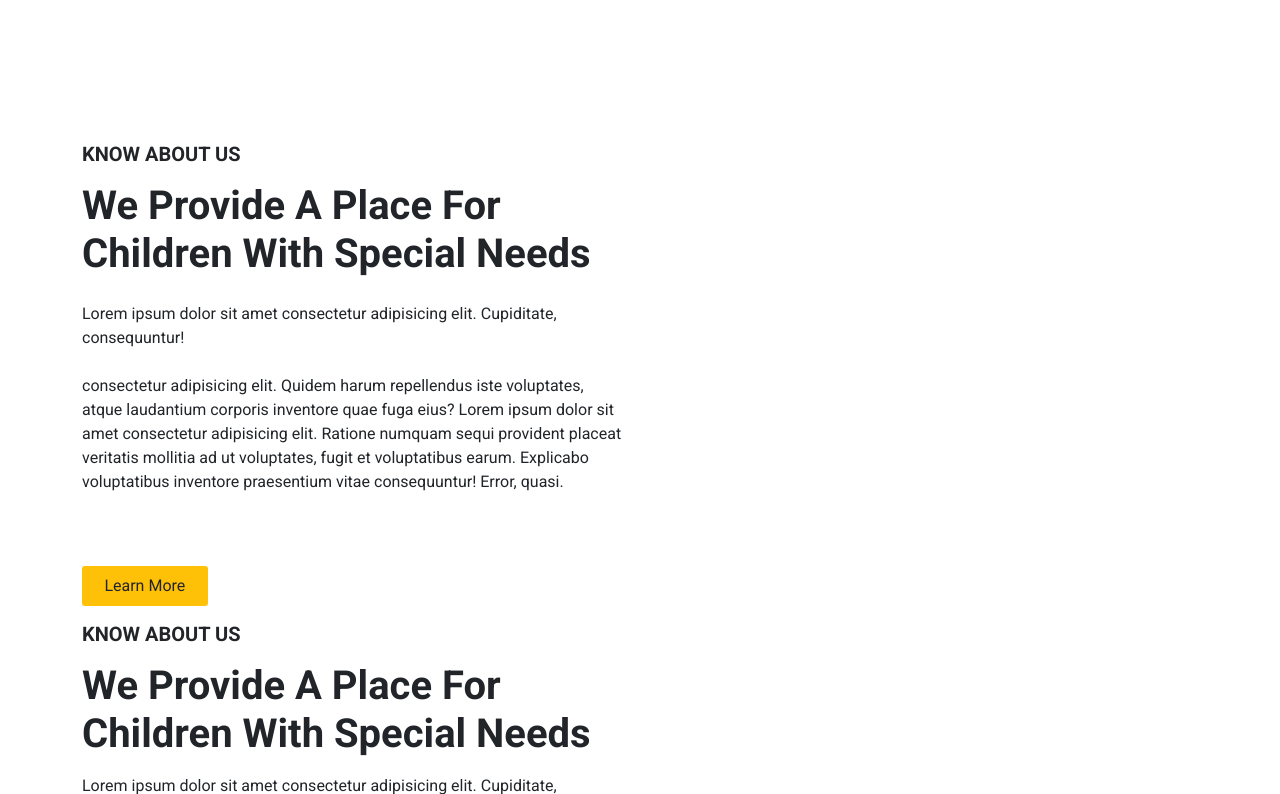
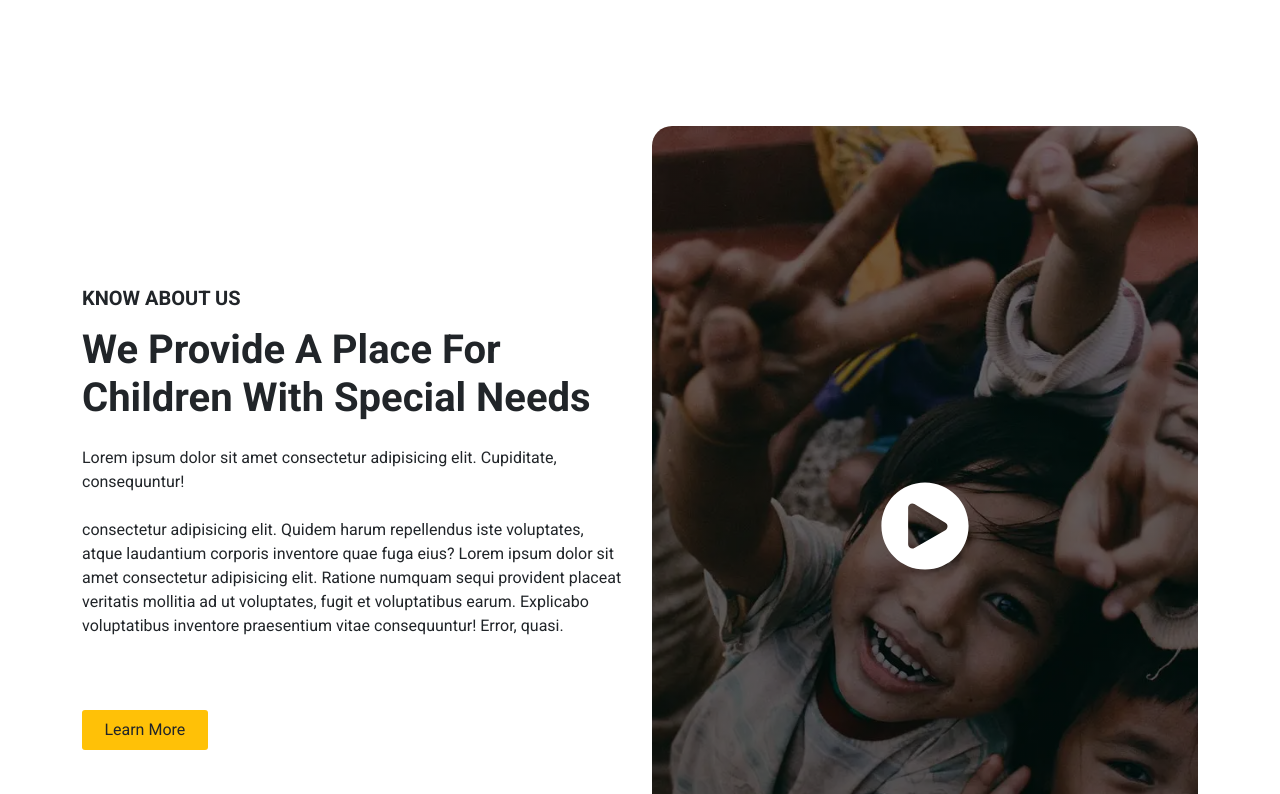
Before and after one commit to AllSparkTech100/Techrity_Assesment, a React (Vite) app: page / in a window 1280 px wide. Shown: the part 866-1660 px from the top of the page. Built offline with nearby package versions, Linux system fonts and the light colour scheme.

Commit message:
Add files via upload

```diff
--- a/src/pages/Home.jsx
+++ b/src/pages/Home.jsx
@@ -40,6 +40,7 @@ function Home() {
         <Container>
           <Row>
             <Col md={6} sm={12} lg={6}>
+              <div className="middle-first">
                 <h5 className="my-3 text-dark fw-bold">KNOW ABOUT US</h5>
                 <h4 className="text-dark text-capitalize">
                   we provide a place for <br /> children with special needs
@@ -50,14 +51,26 @@ function Home() {
                 </p>
                 <p className="mt-4 mb-4">
                   consectetur adipisicing elit. Quidem harum repellendus iste
-                voluptates, atque laudantium corporis inventore quae fuga eius?
-                Lorem ipsum dolor sit amet consectetur adipisicing elit. Ratione numquam sequi provident placeat veritatis mollitia ad ut voluptates, fugit et voluptatibus earum. Explicabo voluptatibus inventore praesentium vitae consequuntur! Error, quasi.
+                  voluptates, atque laudantium corporis inventore quae fuga
+                  eius? Lorem ipsum dolor sit amet consectetur adipisicing elit.
+                  Ratione numquam sequi provident placeat veritatis mollitia ad
+                  ut voluptates, fugit et voluptatibus earum. Explicabo
+                  voluptatibus inventore praesentium vitae consequuntur! Error,
+                  quasi.
                 </p>
 
                 <button className="mt-5 page-btn bg-warning">
-              <a href="" className="text-dark">Learn More</a></button>
+                  <a href="" className="text-dark">
+                    Learn More
+                  </a>
+                </button>
+              </div>
             </Col>
-            <Col md={6} sm={12} lg={6}></Col>
+            <Col md={6} sm={12} lg={6}>
+              <div className="middle-inner-img bg-image">
+                <FaPlayCircle className="text-white" size={90} />
+              </div>
+            </Col>
           </Row>
         </Container>
         <Container>
@@ -77,7 +90,10 @@ function Home() {
               </p>
 
               <button className="mt-5 page-btn bg-warning">
-              <a href="" className="">Learn More</a></button>
+                <a href="" className="">
+                  Learn More
+                </a>
+              </button>
             </Col>
             <Col md={6} sm={12} lg={6}></Col>
           </Row>
--- a/src/pages/styles.scss
+++ b/src/pages/styles.scss
@@ -27,11 +27,24 @@
 
 .middle-item {
   margin-top: 8rem;
-  h4{
-    font-size: clamp(2.5rem, 24px, 1rem);
-    font-weight: bold;
+  .middle-first {
+    margin-top: 10rem;
+    h4 {
+      font-size: clamp(2.5rem, 24px, 1rem);
+      font-weight: bold;
+    }
+    p {
+      font-size: 1rem;
+    }
   }
-  p{
-    font-size: 1rem;
+  .middle-inner-img {
+    background-image: linear-gradient(rgba(0, 0, 0, 0.56), rgba(0, 0, 0, 0.649)),
+      url("../assets/happy.webp");
+    height: 100vh;
+    border-radius: 20px;
+    display: flex;
+    align-items: center;
+    justify-content: center;
+    cursor: pointer;
   }
 }
```
Lines whose indentation alone changed are shown as unchanged.
